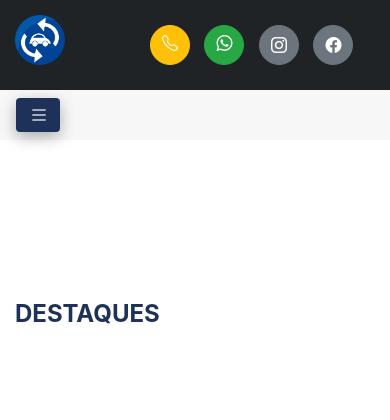
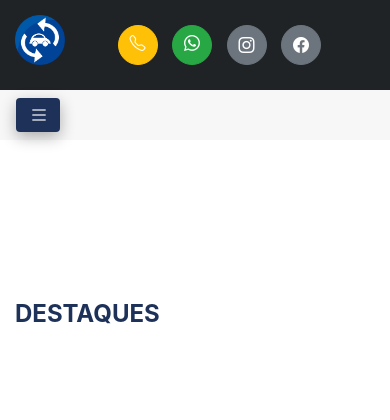
Before and after one commit to luanaAlm/Concessionaria, a Django app: page / in a window 390 px wide; the page is wider, and only the part inside the window is pictured. Shown: the top 420 px of that part. Run offline with Django 3.2, Linux system fonts and the light colour scheme; data that the repository does not hold is empty; some libraries are stand-ins or nearby versions.

Commit message:
Alterações grid

```diff
--- a/core/templates/base.html
+++ b/core/templates/base.html
@@ -25,12 +25,12 @@
         <div class="topbar">
             <div class="container">
                 <div class="row">
-                    <div class="col-4 col-sm-6 col-md-7 col-lg-6 col-xl-8">
+                    <div class="col-3 col-sm-6 col-md-7 col-lg-6 col-xl-8">
                         <a class="navbar-brand img-fluid" href="{% url 'index' %}">
                             <img src="{% static 'image/Logo.png' %}" alt="logomarca" loading="lazy">
                         </a>
                     </div>
-                    <div class="col-8 col-sm-6 col-md-5 col-lg-6 col-xl-4 topbar-item" >
+                    <div class="col-9 col-sm-6 col-md-5 col-lg-6 col-xl-4 topbar-item" >
                         <button type="button" class=" btn btn-warning">
                             <i class="bi bi-telephone"></i> Telefone
                         </button>
--- a/core/templates/carro.html
+++ b/core/templates/carro.html
@@ -27,12 +27,12 @@
             <div class="topbar">
                 <div class="container">
                     <div class="row">
-                        <div class="col-4 col-sm-6 col-md-7 col-lg-6 col-xl-8">
+                        <div class="col-3 col-sm-6 col-md-7 col-lg-6 col-xl-8">
                             <a class="navbar-brand img-fluid" href="{% url 'index' %}">
                                 <img src="{% static 'image/Logo.png' %}" alt="logomarca" loading="lazy">
                             </a>
                         </div>
-                        <div class="col-8 col-sm-6 col-md-5 col-lg-6 col-xl-4 topbar-item" >
+                        <div class="col-9 col-sm-6 col-md-5 col-lg-6 col-xl-4 topbar-item" >
                             <button type="button" class=" btn btn-warning">
                                 <i class="bi bi-telephone"></i> Telefone
                             </button>
```
